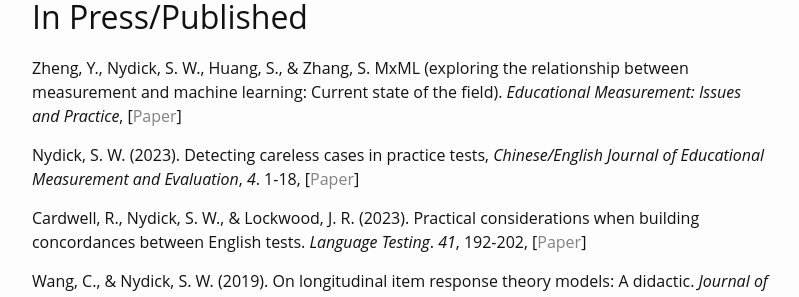
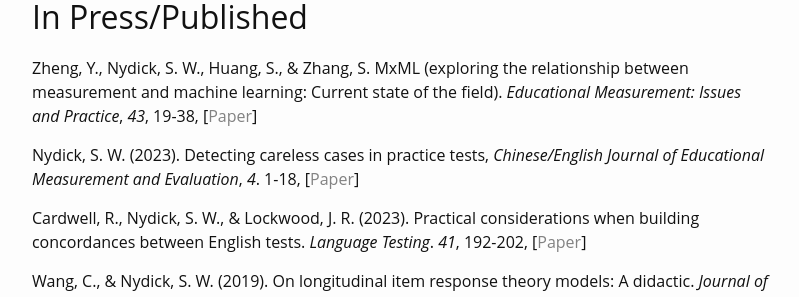
Before and after one commit to swnydick/swnydick.github.io, a Jekyll site: the page built from _pages/02_publications.md, in a window 1280 px wide and 900 px high, scrolled down 317 px. Shown: the part 155-452 px from the top of the window, without its empty margins (238-1037 px from the left). Built offline with Jekyll 4.4.1, drawn with Linux system fonts in a browser that asks for light colours.

Commit message:
Update publication attributes

```diff
--- a/_pages/02_publications.md
+++ b/_pages/02_publications.md
@@ -26,7 +26,7 @@ University of Minnesota.
 
 Zheng, Y., Nydick, S. W., Huang, S., & Zhang, S. MxML (exploring the relationship
 between measurement and machine learning: Current state of the field).
-*Educational Measurement: Issues and Practice*,
+*Educational Measurement: Issues and Practice*, *43*, 19-38,
 &#91;[Paper](https://onlinelibrary. wiley.com/doi/full/10.1111/emip.12593)&#93;
 
 Nydick, S. W. (2023). Detecting careless cases in practice tests,
```
Also changed, not shown: 1 other file.
